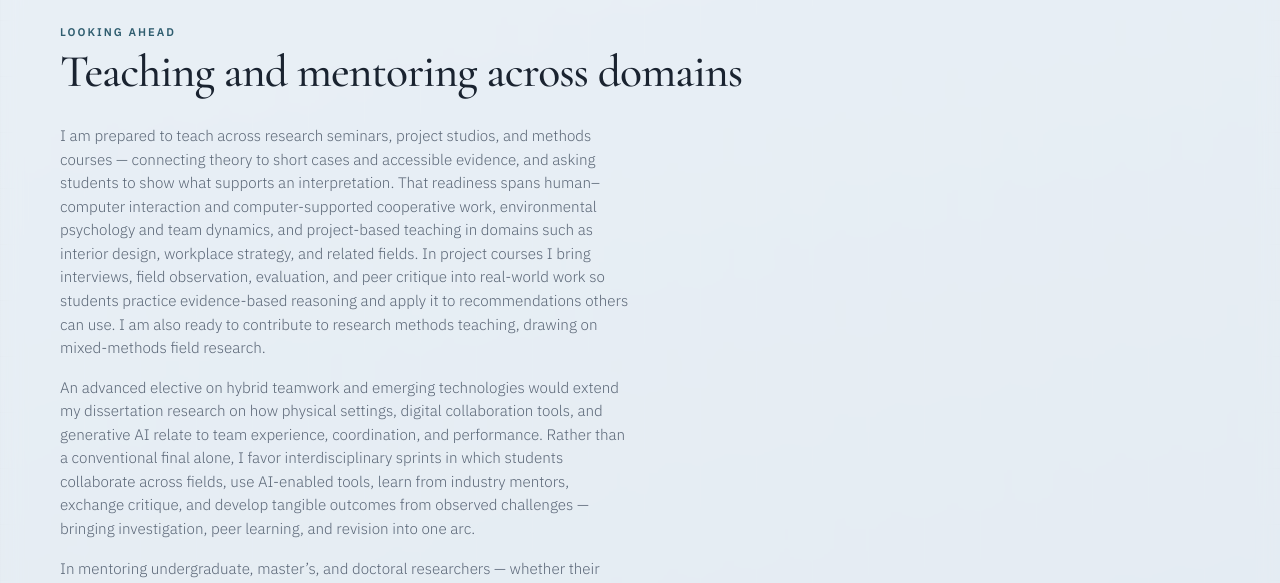
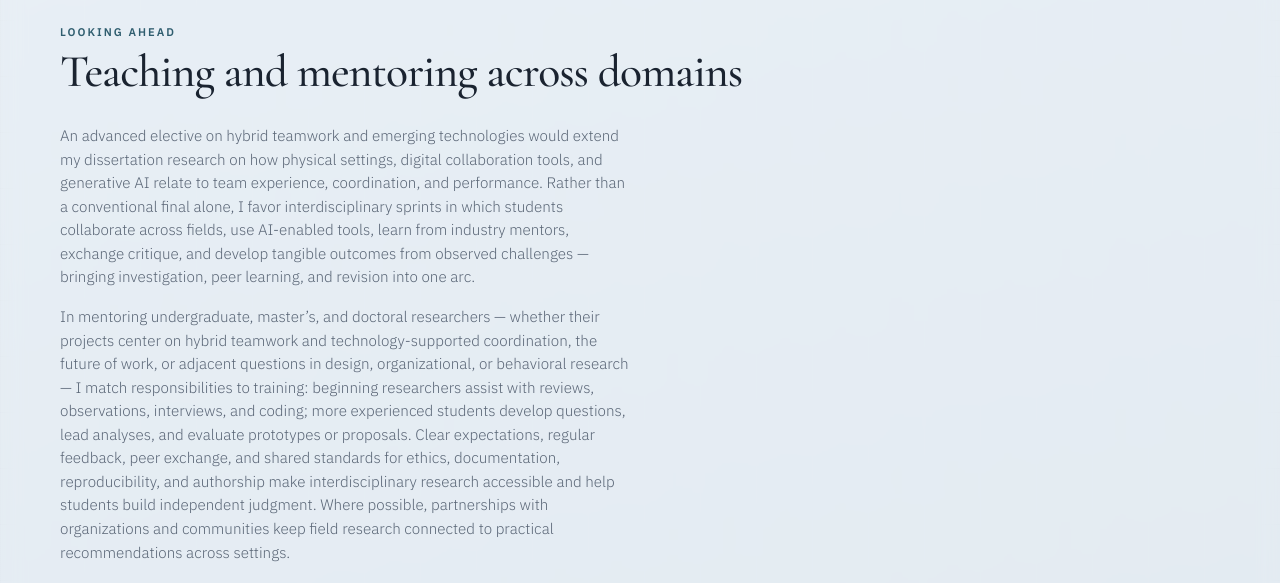
Before and after one commit to weyork/lesimo_teaching-portfolio, a plain HTML site: page philosophy.html in a window 1280 px wide. Shown: the part 1940-2523 px from the top of the page. Drawn offline with nearby package versions, Linux system fonts and the light colour scheme.

Commit message:
Remove Looking Ahead readiness paragraph
Delete the first prose paragraph under Teaching and mentoring
across domains; keep the heading and remaining paragraphs.

Co-authored-by: yw529 <yw529@cornell.edu>

```diff
--- a/philosophy.html
+++ b/philosophy.html
@@ -107,16 +107,6 @@
     </div>
     <div class="prose">
       <p>
-        I am prepared to teach across research seminars, project studios, and methods courses — connecting
-        theory to short cases and accessible evidence, and asking students to show what supports an
-        interpretation. That readiness spans human–computer interaction and computer-supported cooperative
-        work, environmental psychology and team dynamics, and project-based teaching in domains such as
-        interior design, workplace strategy, and related fields. In project courses I bring interviews,
-        field observation, evaluation, and peer critique into real-world work so students practice
-        evidence-based reasoning and apply it to recommendations others can use. I am also ready to
-        contribute to research methods teaching, drawing on mixed-methods field research.
-      </p>
-      <p>
         An advanced elective on hybrid teamwork and emerging technologies would extend my dissertation
         research on how physical settings, digital collaboration tools, and generative AI relate to team
         experience, coordination, and performance. Rather than a conventional final alone, I favor
```
